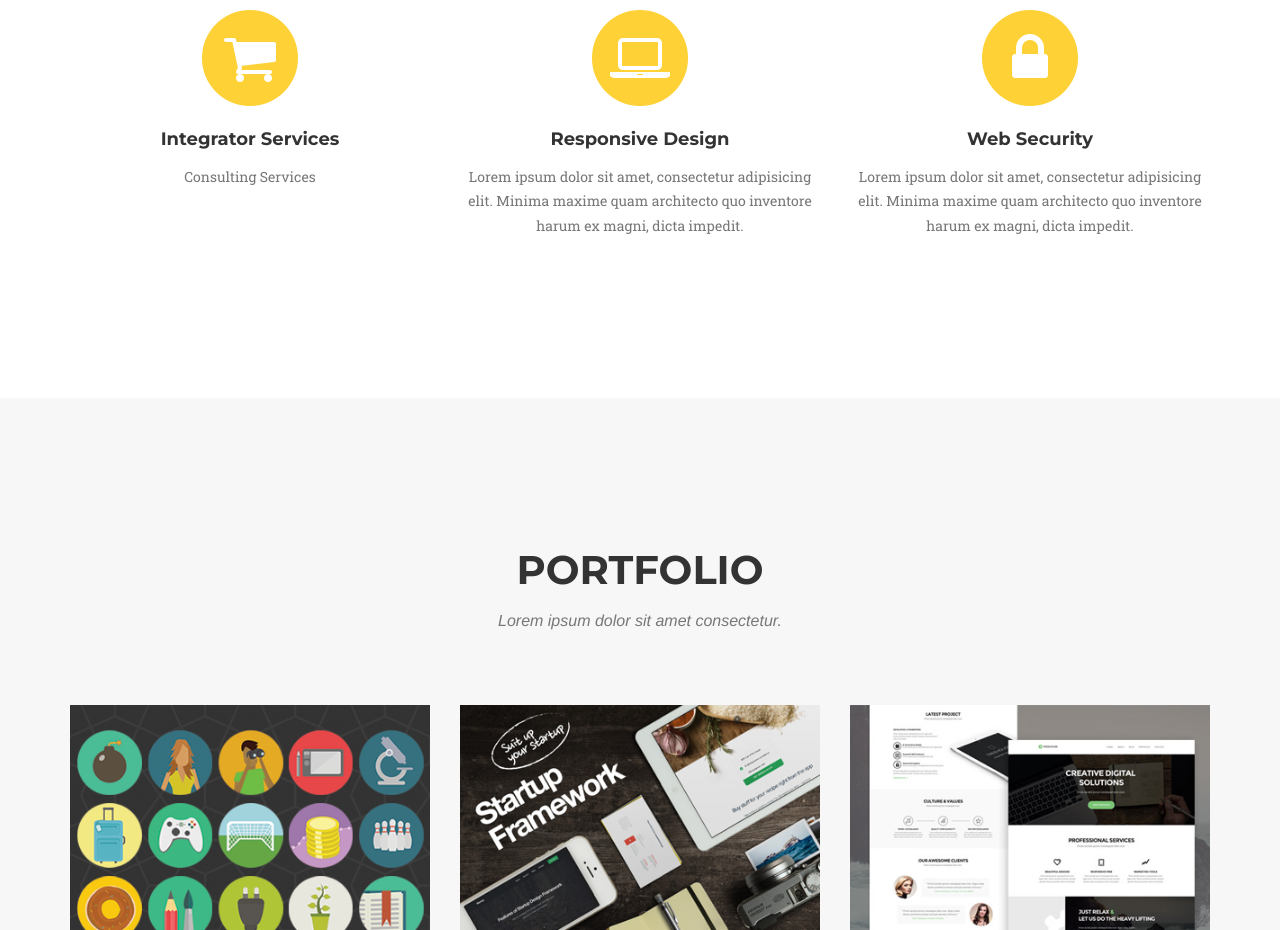
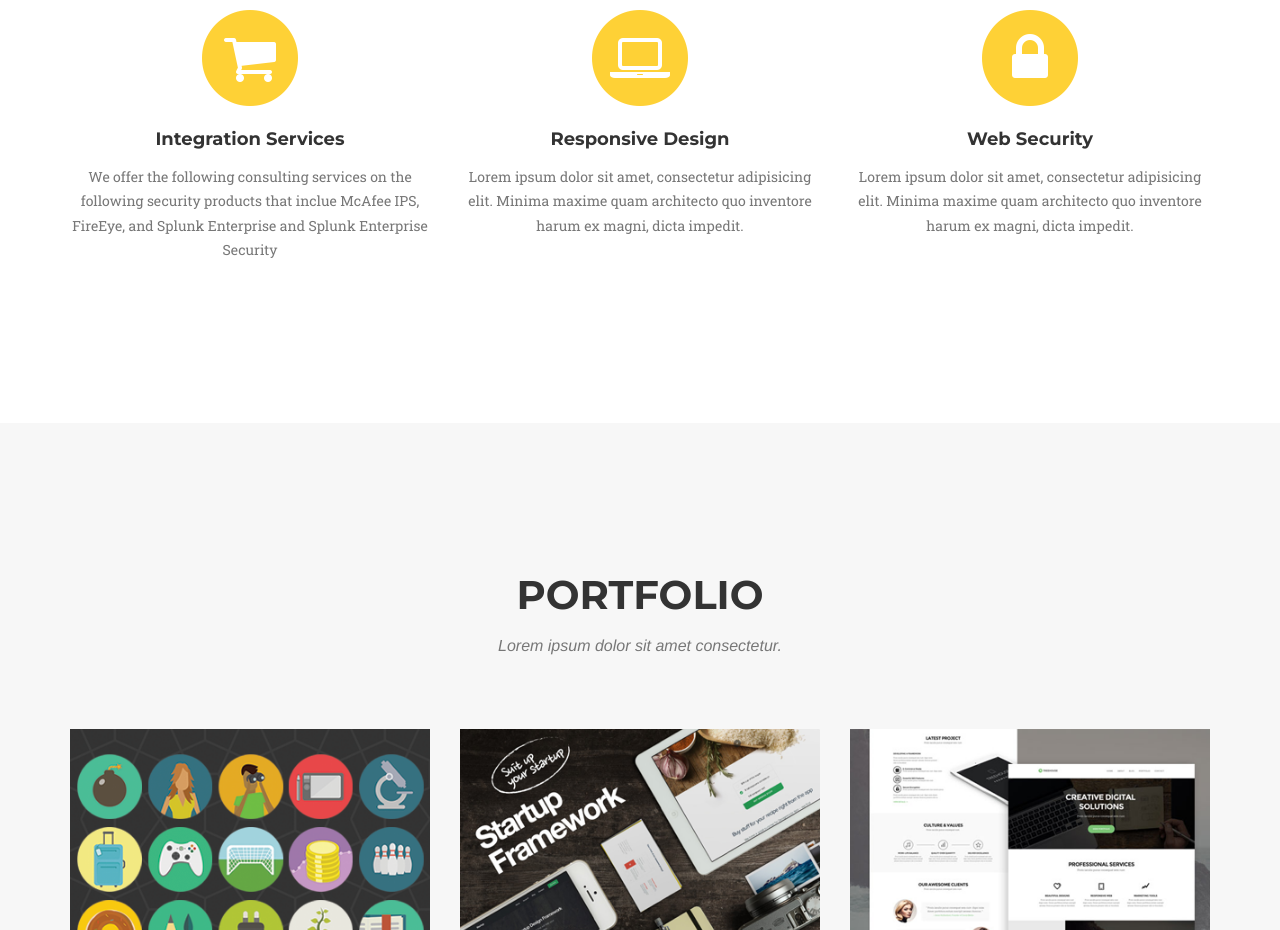
Before and after one commit to rbhuta1/rbhuta1.github.io, a plain HTML site: page index.html in a window 1280 px wide. Shown: the part 1079-2009 px from the top of the page. Drawn offline with nearby package versions, Linux system fonts and the light colour scheme; a web font is replaced by a local one.

Commit message:
Update index.html

```diff
--- a/index.html
+++ b/index.html
@@ -105,8 +105,10 @@
                         <i class="fa fa-circle fa-stack-2x text-primary"></i>
                         <i class="fa fa-shopping-cart fa-stack-1x fa-inverse"></i>
                     </span>
-                    <h4 class="service-heading">Integrator Services</h4>
-                    <p class="text-muted">Consulting Services</p>
+                    <h4 class="service-heading">Integration Services</h4>
+                    <p class="text-muted">We offer the following consulting services on the following
+                    security products that inclue McAfee IPS, FireEye, and Splunk Enterprise and Splunk Enterprise
+                    Security </p>
                 </div>
                 <div class="col-md-4">
                     <span class="fa-stack fa-4x">
```
